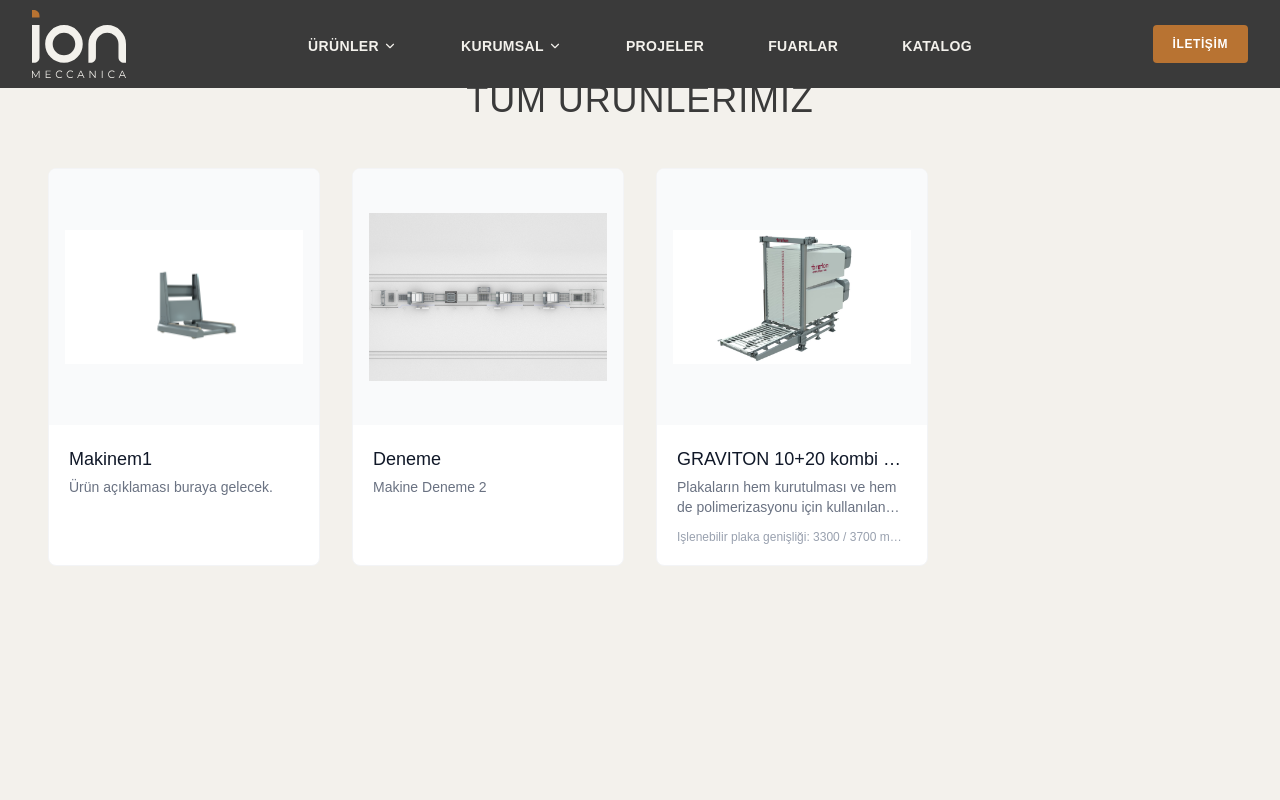
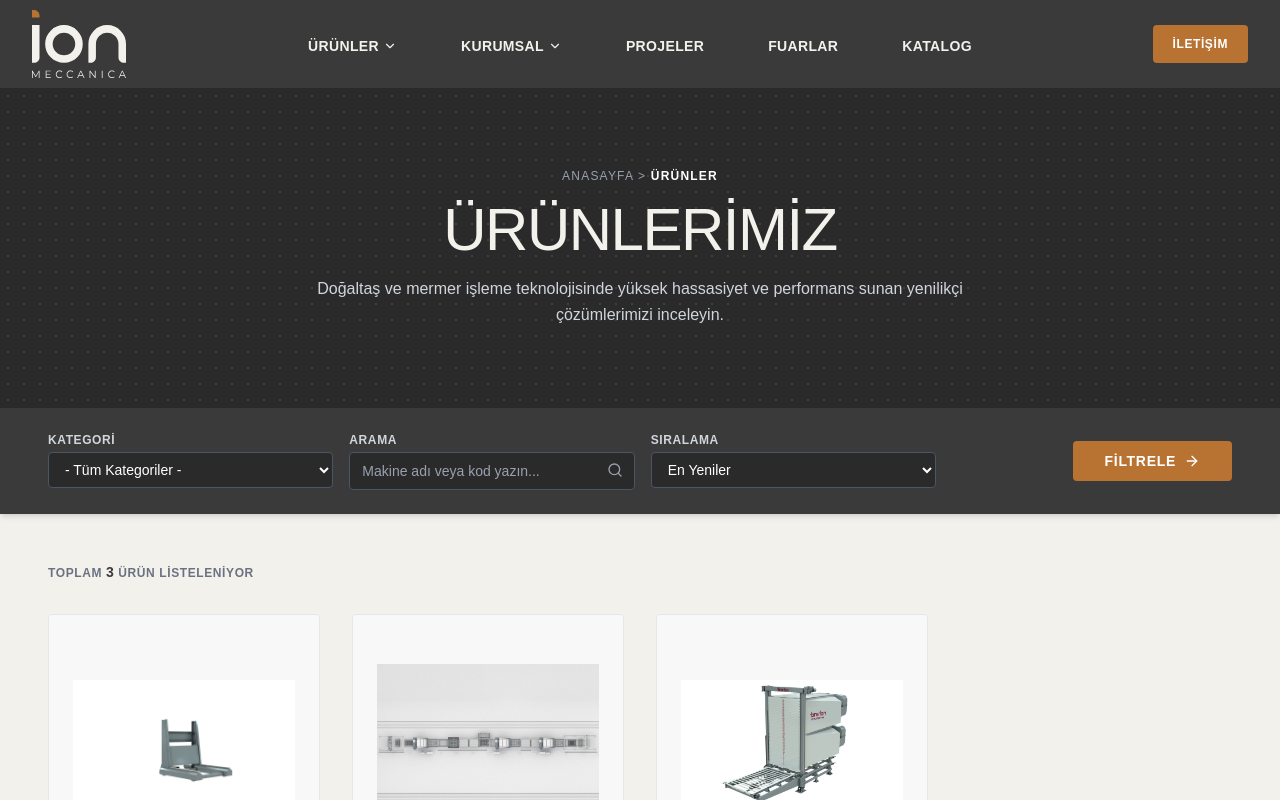
Before and after one commit to brkcrk20/ionic, a Next.js app: page /urunler in a window 1280 px wide. Shown: the top 800 px of the page. Built offline with nearby package versions, Linux system fonts and the light colour scheme.

Commit message:
Urunler 1

```diff
--- a/app/(site)/urunler/page.tsx
+++ b/app/(site)/urunler/page.tsx
@@ -1,62 +1,156 @@
-import { getProducts } from "@/lib/db";
+import { getProducts, getCategories } from "@/lib/db";
+import { Search, ArrowRight } from "lucide-react";
 
 export const dynamic = "force-dynamic";
 
 export default async function UrunlerPage() {
-  const products = await getProducts();
+  const [products, categories] = await Promise.all([getProducts(), getCategories()]);
   const activeProducts = products.filter((p) => p.active);
+  const topLevelCategories = categories.filter((c) => !c.parentId);
 
   return (
-    <main className="py-20 px-4 sm:px-6 lg:px-12 max-w-7xl mx-auto">
-      <h1 className="text-4xl font-ion tracking-wide text-center text-[#3A3A3A] mb-12">
-        TÜM ÜRÜNLERİMİZ
+    <div className="w-full pt-22 bg-[#F3F1EC] min-h-screen">
+      {/* 1. ÜST HERO BANNER (Pedrini Tarzı Koyu Mermer Dokulu Görünüm) */}
+      <section className="relative bg-[#2A2A2A] text-white py-20 px-6 md:px-12 text-center overflow-hidden">
+        {/* Arka planda doku efekti */}
+        <div className="absolute inset-0 opacity-10 bg-[radial-gradient(#fff_1px,transparent_1px)] [background-size:16px_16px]" />
+
+        <div className="relative z-10 max-w-4xl mx-auto">
+          {/* Breadcrumb Navigation */}
+          <div className="text-xs text-gray-400 mb-4 uppercase tracking-widest">
+            <a href="/" className="hover:text-[#B87333] transition-colors">Anasayfa</a> &gt; <span className="text-white font-semibold">Ürünler</span>
+          </div>
+
+          <h1 className="text-4xl md:text-6xl font-ion uppercase tracking-tight text-[#F3F1EC] mb-4">
+            Ürünlerimiz
           </h1>
+          <p className="text-sm md:text-base text-gray-300 font-light max-w-2xl mx-auto leading-relaxed">
+            Doğaltaş ve mermer işleme teknolojisinde yüksek hassasiyet ve performans sunan yenilikçi çözümlerimizi inceleyin.
+          </p>
+        </div>
+      </section>
+
+      {/* 2. FİLTRELEME VE ARAMA BARI (Endüstriyel Koyu Filtre Barı) */}
+      <section className="bg-[#3A3A3A] text-white py-6 px-6 md:px-12 shadow-md">
+        <div className="max-w-7xl mx-auto flex flex-col lg:flex-row items-center justify-between gap-6">
+
+          {/* Filtre Alanları */}
+          <div className="grid grid-cols-1 sm:grid-cols-2 md:grid-cols-3 gap-4 w-full lg:w-3/4">
+
+            {/* Kategori Seçimi */}
+            <div>
+              <label className="block text-xs font-semibold mb-1 text-gray-300 uppercase tracking-wider">Kategori</label>
+              <select
+                className="w-full bg-[#2A2A2A] border border-gray-600 rounded-sm px-3 py-2 text-sm text-white focus:outline-none focus:border-[#B87333] transition-colors"
+              >
+                <option value="">- Tüm Kategoriler -</option>
+                {topLevelCategories.map((cat) => (
+                  <option key={cat.id} value={cat.slug}>{cat.name}</option>
+                ))}
+              </select>
+            </div>
+
+            {/* Arama Kutusu */}
+            <div>
+              <label className="block text-xs font-semibold mb-1 text-gray-300 uppercase tracking-wider">Arama</label>
+              <div className="relative">
+                <input
+                  type="text"
+                  placeholder="Makine adı veya kod yazın..."
+                  className="w-full bg-[#2A2A2A] border border-gray-600 rounded-sm pl-3 pr-9 py-2 text-sm text-white placeholder-gray-400 focus:outline-none focus:border-[#B87333] transition-colors"
+                />
+                <Search size={16} className="absolute right-3 top-2.5 text-gray-400" />
+              </div>
+            </div>
+
+            {/* Sıralama Seçeneği */}
+            <div>
+              <label className="block text-xs font-semibold mb-1 text-gray-300 uppercase tracking-wider">Sıralama</label>
+              <select
+                className="w-full bg-[#2A2A2A] border border-gray-600 rounded-sm px-3 py-2 text-sm text-white focus:outline-none focus:border-[#B87333] transition-colors"
+              >
+                <option value="newest">En Yeniler</option>
+                <option value="name">A'dan Z'ye</option>
+              </select>
+            </div>
+
+          </div>
+
+          {/* Filtrele Butonu */}
+          <div className="w-full lg:w-auto flex justify-end">
+            <button
+              type="button"
+              className="w-full lg:w-auto bg-[#B87333] hover:bg-[#a3652c] text-white px-8 py-2.5 rounded-sm font-bold text-sm flex items-center justify-center gap-2 transition-colors uppercase tracking-wider cursor-pointer"
+            >
+              Filtrele <ArrowRight size={16} />
+            </button>
+          </div>
+
+        </div>
+      </section>
+
+      {/* 3. ÜRÜN LİSTESİ */}
+      <section className="max-w-7xl mx-auto py-12 px-4 sm:px-6 lg:px-12">
+        <div className="text-xs font-bold text-gray-500 uppercase tracking-wider mb-8">
+          Toplam <span className="text-[#3A3A3A] text-sm">{activeProducts.length}</span> ürün listeleniyor
+        </div>
 
         {activeProducts.length === 0 ? (
-        <p className="text-center text-gray-500">
+          <div className="bg-white border border-gray-200 rounded-sm p-12 text-center text-gray-500">
             Şu an gösterilecek bir ürün bulunmuyor. Yönetim panelinden ürün ekleyebilirsiniz.
-        </p>
+          </div>
         ) : (
           <div className="grid grid-cols-1 sm:grid-cols-2 md:grid-cols-3 lg:grid-cols-4 gap-8">
             {activeProducts.map((product) => (
               <a
                 key={product.id}
                 href={`/urunler/${product.slug}`}
-              className="group border border-gray-100 rounded-lg overflow-hidden hover:shadow-lg transition-shadow bg-white block"
+                className="group bg-white border border-gray-200 rounded-sm overflow-hidden hover:shadow-xl transition-all duration-300 block flex flex-col justify-between"
               >
-
+                <div>
                   {/* Ürün Görseli */}
-              <div className="relative h-64 bg-gray-50 overflow-hidden">
+                  <div className="relative h-64 bg-[#F8F8F8] overflow-hidden p-6 flex items-center justify-center border-b border-gray-100">
                     <img
                       src={product.images?.[0] || "/resim1.jpg"}
                       alt={product.name}
-                  className="w-full h-full object-contain p-4 transition-transform duration-500 group-hover:scale-105"
+                      className="w-full h-full object-contain transition-transform duration-500 group-hover:scale-105"
                     />
                   </div>
 
                   {/* Ürün Bilgileri */}
                   <div className="p-5">
-                <h3 className="font-medium text-lg text-gray-900 truncate">
+                    <h3 className="font-bold text-base text-[#3A3A3A] truncate group-hover:text-[#B87333] transition-colors uppercase">
                       {product.name}
                     </h3>
-                <p className="text-gray-500 text-sm mt-1 line-clamp-2">
+
+                    {product.description && (
+                      <p className="text-gray-500 text-xs mt-2 line-clamp-2 leading-relaxed">
                         {product.description}
                       </p>
+                    )}
 
-                {product.specs.length > 0 && (
-                  <p className="mt-3 text-xs text-gray-400 truncate">
+                    {/* Teknik Özellikler (Varsa) */}
+                    {product.specs && product.specs.length > 0 && (
+                      <div className="mt-4 pt-3 border-t border-gray-100 text-[11px] text-gray-400 font-mono truncate">
                         {product.specs
                           .slice(0, 2)
                           .map((s) => `${s.label}: ${s.value}${s.unit ? ` ${s.unit}` : ""}`)
                           .join(" · ")}
-                  </p>
+                      </div>
                     )}
+                  </div>
+                </div>
+
+                {/* Kart Altı Detay Bağlantısı */}
+                <div className="px-5 pb-5 pt-2 flex items-center gap-1 text-xs font-bold text-[#B87333] group-hover:translate-x-1 transition-transform uppercase tracking-wider">
+                  Detayları İncele <ArrowRight size={14} />
                 </div>
 
               </a>
             ))}
           </div>
         )}
-    </main>
+      </section>
+    </div>
   );
 }
```
Lines whose indentation alone changed are shown as unchanged.
